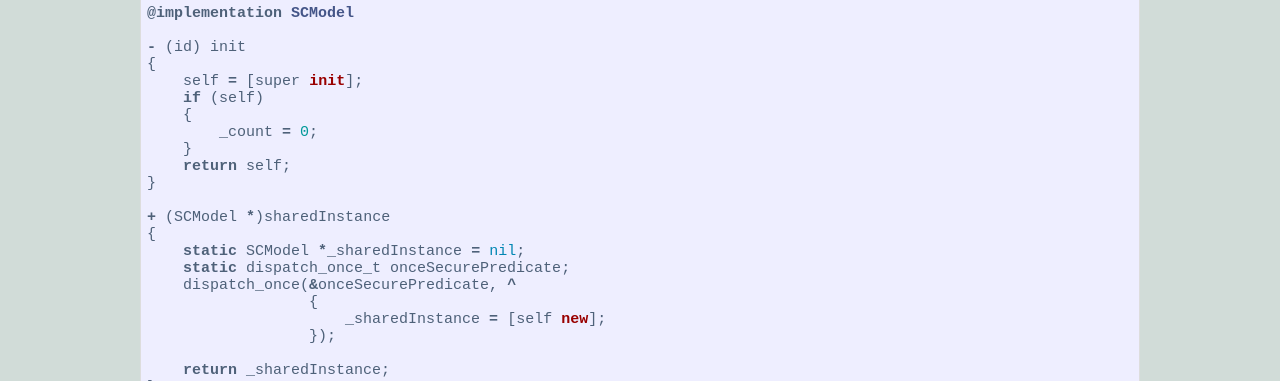
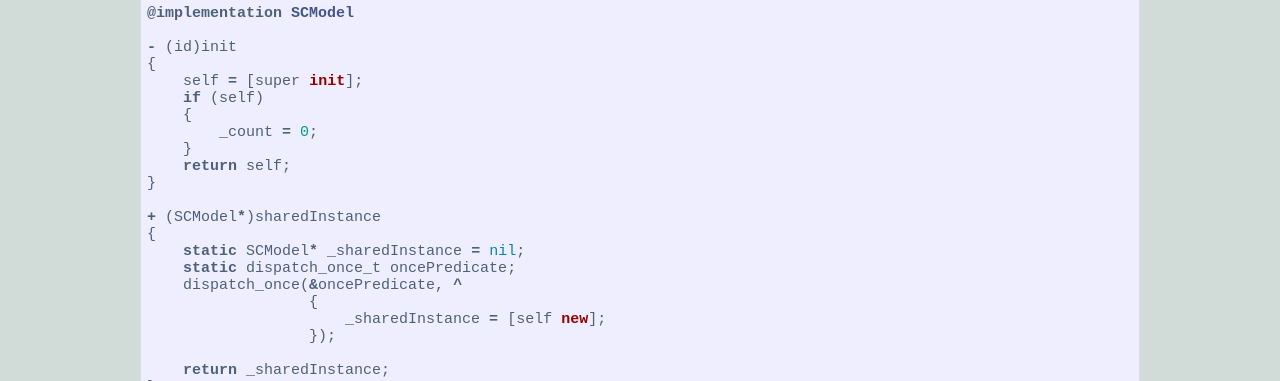
Before and after one commit to spuf/spuf.github.io, a Jekyll site: the page built from _posts/2014-06-09-sorry-counter.markdown, in a window 1280 px wide and 900 px high, scrolled down 804 px. Shown: the top 381 px of the window. Built offline with Jekyll 4.4.1, drawn with Linux system fonts in a browser that asks for light colours; Markdown is read by kramdown in place of the engine named in the settings.

Commit message:
code style

```diff
--- a/_posts/2014-06-09-sorry-counter.markdown
+++ b/_posts/2014-06-09-sorry-counter.markdown
@@ -38,7 +38,7 @@ NSString * const COUNT_KEY = @"count";
 
 @implementation SCModel
 
-- (id) init
+- (id)init
 {
     self = [super init];
     if (self)
@@ -48,11 +48,11 @@ NSString * const COUNT_KEY = @"count";
     return self;
 }
 
-+ (SCModel *)sharedInstance
++ (SCModel*)sharedInstance
 {
-    static SCModel *_sharedInstance = nil;
-    static dispatch_once_t onceSecurePredicate;
-    dispatch_once(&onceSecurePredicate, ^
+    static SCModel* _sharedInstance = nil;
+    static dispatch_once_t oncePredicate;
+    dispatch_once(&oncePredicate, ^
                   {
                       _sharedInstance = [self new];
                   });
```
